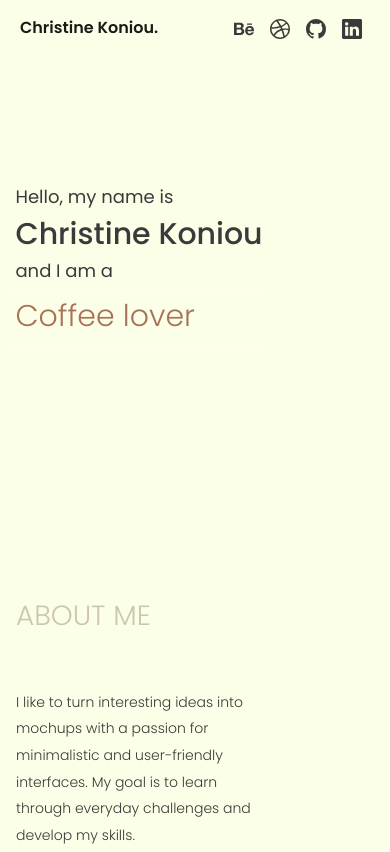
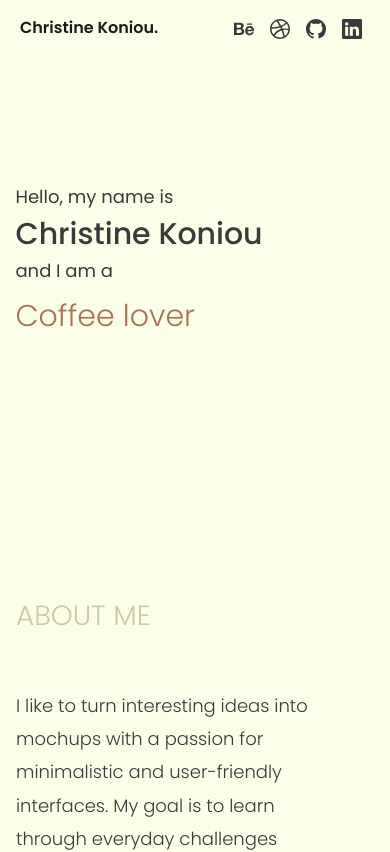
Before and after one commit to christineekn/portfolio, a React (Create React App) app: page / in a window 390 px wide. Shown: the top 852 px of the page. Built offline with nearby package versions, Linux system fonts and the light colour scheme.

Commit message:
fixing font size - mobile

```diff
--- a/src/components/about/About.css
+++ b/src/components/about/About.css
@@ -60,12 +60,12 @@
 
 
     .a-bio-short {
-        width: 250px;
+        width: 300px;
         /* height: 30%; */
-        font-size: 14px;
+        font-size: 18px;
         text-align: left;
         justify-content: left;
-        line-height: 20pt;
+        line-height: 25pt;
     }
 
     .cv-btn {
--- a/src/components/projects/ProjectItem.css
+++ b/src/components/projects/ProjectItem.css
@@ -77,7 +77,7 @@
 
 .pi-content-desc {
   grid-area: b;
-  /* width: 80%; */
+  width: 80%;
   font-size: 18px;
   font-weight: 300;
 }
```
